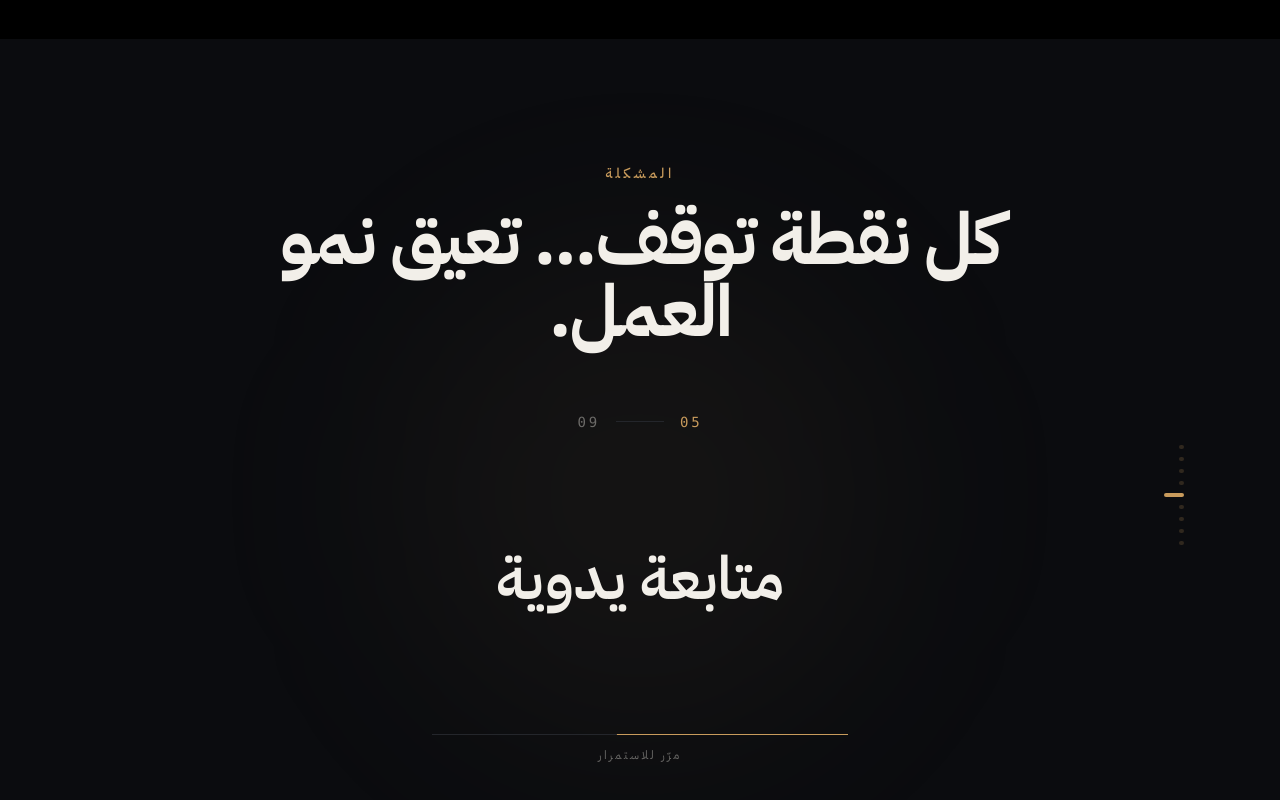
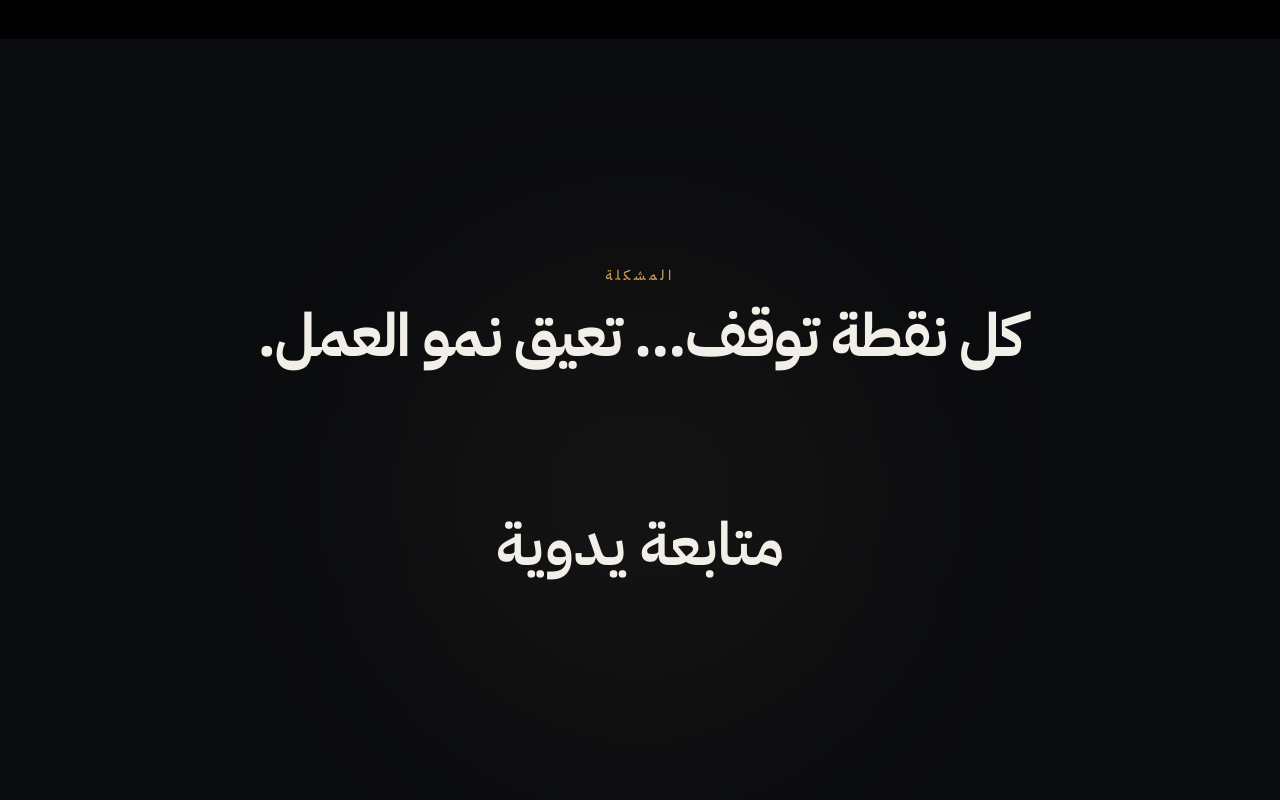
Before and after one commit to WWW-Alhnani-COM/wusool-ai, a React (Vite) app: page / in a window 1280 px wide. Shown: the part 3961-4761 px from the top of the page. Built offline with nearby package versions, Linux system fonts and the light colour scheme.

Commit message:
Update ProblemSection.tsx

```diff
--- a/src/components/sections/ProblemSection.tsx
+++ b/src/components/sections/ProblemSection.tsx
@@ -42,7 +42,6 @@ export function ProblemSection() {
     );
   });
 
-  const totalPoints = problemContent.points.length;
   const currentPoint = problemContent.points[activeIndex];
 
   return (
@@ -137,9 +136,12 @@ export function ProblemSection() {
                 mb-10
                 w-full
                 max-w-4xl
+                translate-y-4
                 px-4
                 sm:mb-14
+                sm:translate-y-5
                 lg:mb-16
+                lg:translate-y-6
               "
             >
               <span
@@ -169,50 +171,12 @@ export function ProblemSection() {
                   sm:text-4xl
                   md:text-5xl
                   lg:text-6xl
-                  xl:text-7xl
+                  xl:text-6xl
                 "
               >
                 كل نقطة توقف... تعيق نمو العمل.
               </h2>
             </motion.div>
-
-            {/* Counter */}
-            <div
-              className="
-                mb-5
-                flex
-                items-center
-                gap-3
-                sm:mb-8
-                sm:gap-4
-              "
-            >
-              <span
-                className="
-                  font-mono
-                  text-sm
-                  tracking-[0.2em]
-                  text-brass
-                "
-              >
-                {String(activeIndex + 1).padStart(2, '0')}
-              </span>
-
-              <span
-                className="h-px w-8 bg-base-line sm:w-12"
-              />
-
-              <span
-                className="
-                  font-mono
-                  text-sm
-                  tracking-[0.2em]
-                  text-ink/40
-                "
-              >
-                {String(totalPoints).padStart(2, '0')}
-              </span>
-            </div>
 
             {/* Current point */}
             <div
@@ -300,135 +264,6 @@ export function ProblemSection() {
                 </motion.div>
               </AnimatePresence>
             </div>
-
-            {/* Progress */}
-            <div
-              className="
-                mt-8
-                flex
-                w-full
-                max-w-xs
-                flex-col
-                items-center
-                gap-3
-                px-4
-                sm:mt-10
-                sm:max-w-md
-              "
-            >
-              <div
-                className="
-                  h-px
-                  w-full
-                  overflow-hidden
-                  bg-base-line
-                "
-              >
-                <motion.div
-                  className="
-                    h-full
-                    origin-right
-                    bg-brass
-                  "
-                  animate={{
-                    scaleX:
-                      (activeIndex + 1) /
-                      totalPoints,
-                  }}
-                  transition={{
-                    duration: reducedMotion ? 0 : 0.3,
-                    ease: [0.22, 1, 0.36, 1],
-                  }}
-                />
-              </div>
-
-              <span
-                className="
-                  text-[10px]
-                  tracking-[0.2em]
-                  text-ink/40
-                  sm:text-xs
-                "
-              >
-                مرّر للاستمرار
-              </span>
-            </div>
-
-            {/* Mobile scroll hint */}
-            <div
-              className="
-                mt-5
-                flex
-                items-center
-                gap-2
-                text-[10px]
-                text-ink/30
-                sm:hidden
-              "
-            >
-              <span>اسحب للأعلى</span>
-
-              <motion.span
-                animate={
-                  reducedMotion
-                    ? undefined
-                    : {
-                        y: [0, 5, 0],
-                      }
-                }
-                transition={{
-                  duration: 1.4,
-                  repeat: Infinity,
-                  ease: 'easeInOut',
-                }}
-              >
-                ↓
-              </motion.span>
-            </div>
-          </div>
-
-          {/* Desktop indicator */}
-          <div
-            className="
-              absolute
-              right-3
-              top-1/2
-              hidden
-              -translate-y-1/2
-              flex-col
-              gap-2
-              md:right-5
-              md:flex
-              lg:right-8
-            "
-          >
-            {problemContent.points.map(
-              (point, index) => (
-                <motion.span
-                  key={point}
-                  animate={{
-                    width:
-                      index === activeIndex
-                        ? 20
-                        : 5,
-                    opacity:
-                      index === activeIndex
-                        ? 1
-                        : 0.2,
-                  }}
-                  transition={{
-                    duration:
-                      reducedMotion ? 0 : 0.25,
-                  }}
-                  className="
-                    block
-                    h-1
-                    rounded-full
-                    bg-brass
-                  "
-                />
-              ),
-            )}
           </div>
         </Container>
       </div>
```
